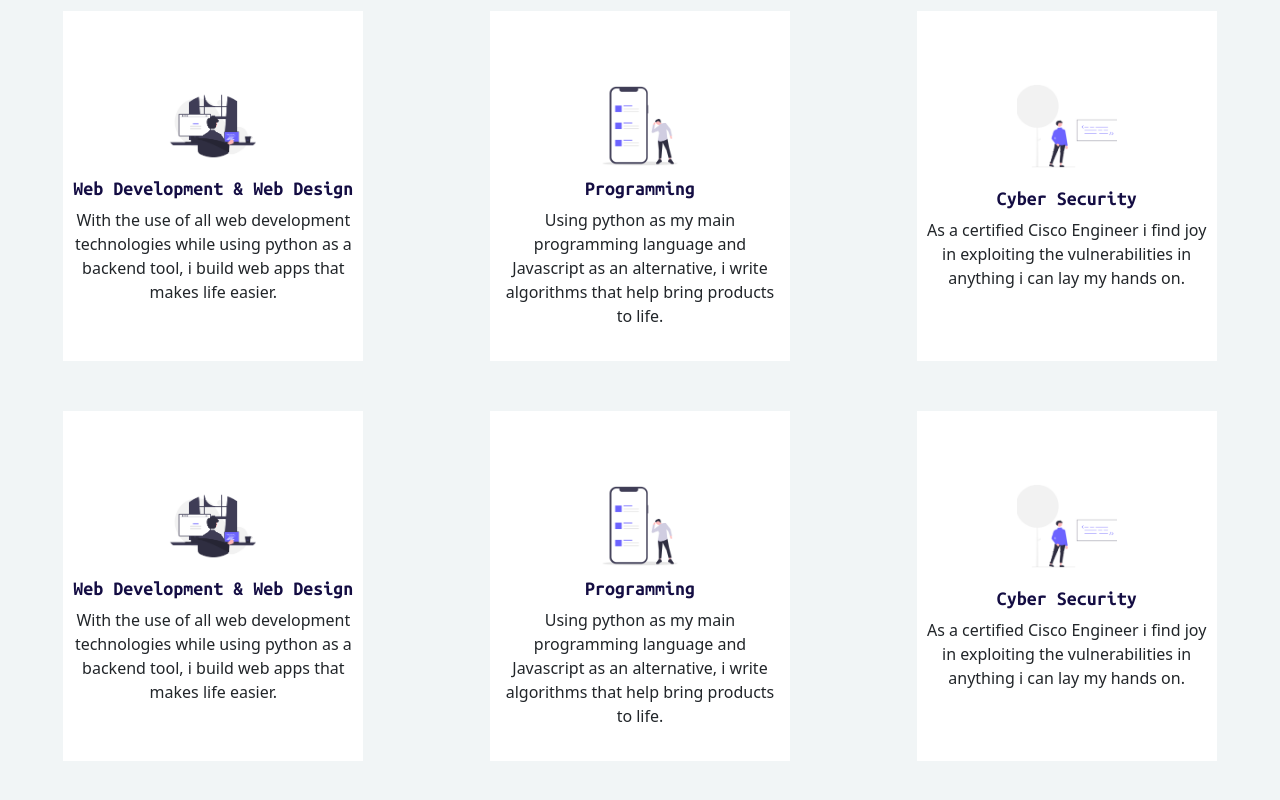
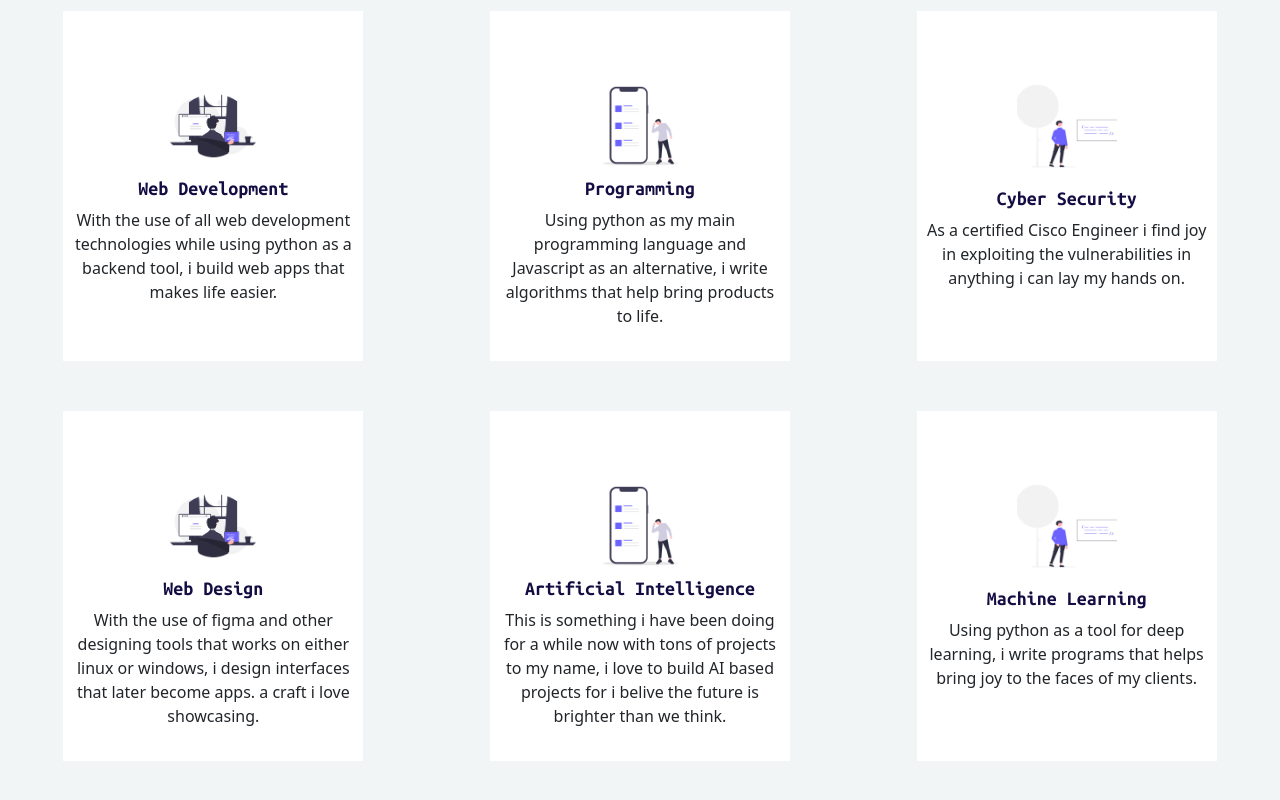
Before and after one commit to Jayson7/port-jayson, a plain HTML site: page index.html in a window 1280 px wide. Shown: the part 934-1734 px from the top of the page. Drawn offline with nearby package versions, Linux system fonts and the light colour scheme.

Commit message:
frontend

```diff
--- a/index.html
+++ b/index.html
@@ -76,7 +76,7 @@
             <div class="section2-box1">
                 <div class="mini1"></div>
                 <div class="mini1v2">
-                    <h5>Web Development & Web Design</h5>
+                    <h5>Web Development</h5>
                     <p>
                         With the use of all web development technologies while using python as a backend tool, i build web apps that makes life easier.
                     </p>
@@ -103,37 +103,34 @@
             <div class="section2-box1">
                 <div class="mini1"></div>
                 <div class="mini1v2">
-                    <h5>Web Development & Web Design</h5>
+                    <h5>Web Design</h5>
                     <p>
-                        With the use of all web development technologies while using python as a backend tool, i build web apps that makes life easier.
+                        With the use of figma and other designing tools that works on either linux or windows, i design interfaces that later become apps. a craft i love showcasing.
                     </p>
                 </div>
             </div>
             <div class="section2-box2">
                 <div class="mini2"></div>
                 <div class="mini2v2">
-                    <h5>Programming</h5>
+                    <h5>Artificial Intelligence</h5>
                     <p>
-                        Using python as my main programming language and Javascript as an alternative, i write algorithms that help bring products to life.
+                        This is something i have been doing for a while now with tons of projects to my name, i love to build AI based projects for i belive the future is brighter than we think.
                     </p>
                 </div>
             </div>
             <div class="section2-box3">
                 <div class="mini3"></div>
                 <div class="mini3v2">
-                    <h5>Cyber Security</h5>
+                    <h5>Machine Learning</h5>
                     <p>
-                        As a certified Cisco Engineer i find joy in exploiting the vulnerabilities in anything i can lay my hands on.
+                        Using python as a tool for deep learning, i write programs that helps bring joy to the faces of my clients.
                     </p>
                 </div>
             </div>
         </div>
     </section>
     <!-- section2 ends -->
-    <section class="section5">
-
-
-    </section>
+    <section class="section5"></section>
 
     <section class="section4">
         <div class="owl-carousel owl-theme">
```
